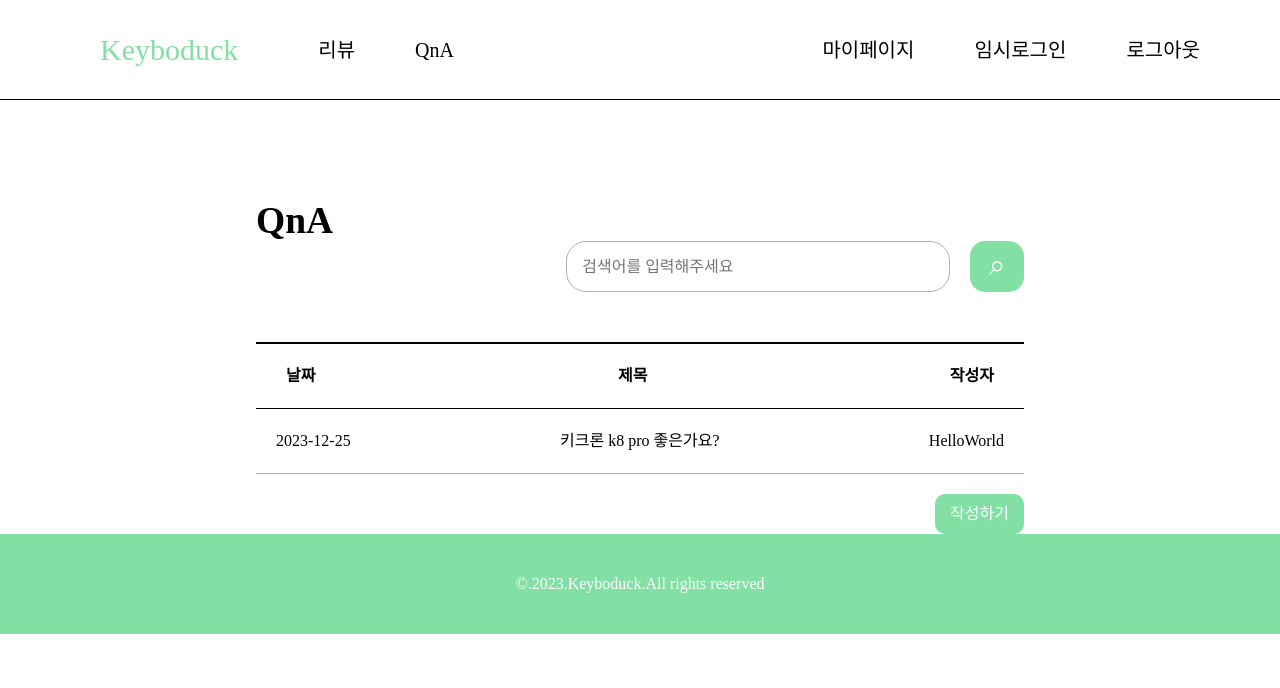
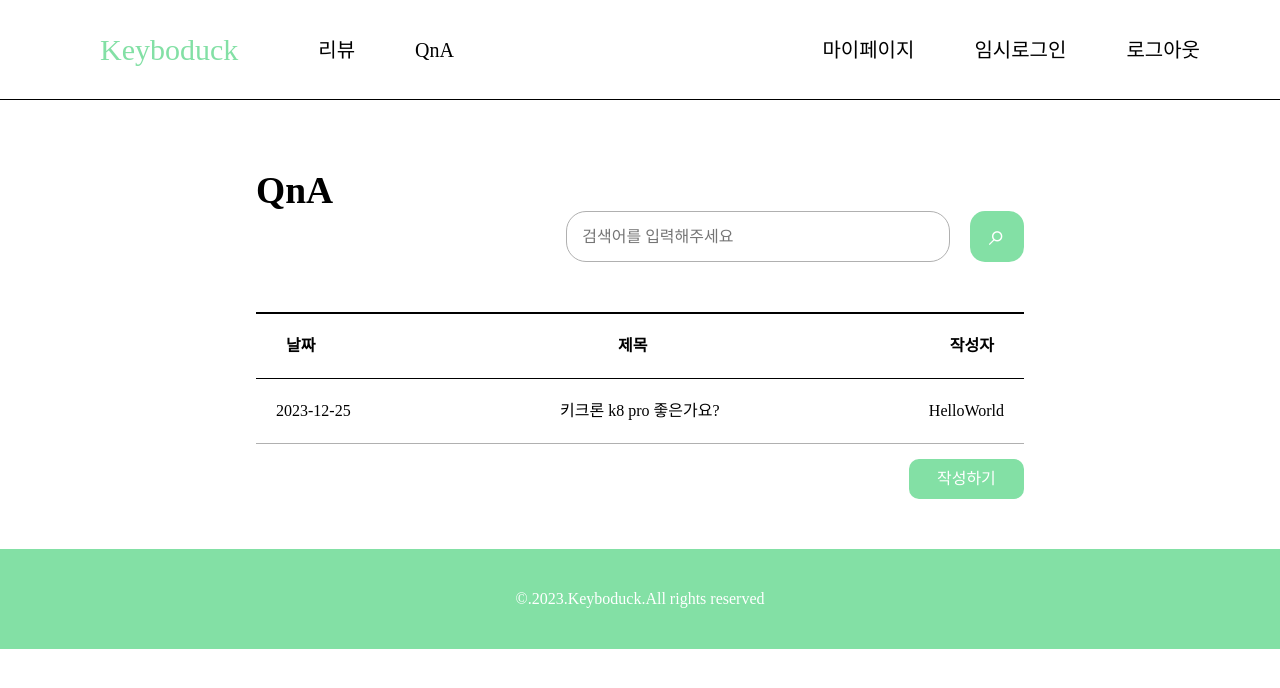
Before and after one commit to 4anghyeon/keyboduck, a Next.js app: page /question in a window 1280 px wide. Shown: the top 688 px of the page. Built offline with nearby package versions, Linux system fonts and the light colour scheme.

Commit message:
Design: QnA css 수정 (#15)

```diff
--- a/src/pages/question/index.module.css
+++ b/src/pages/question/index.module.css
@@ -6,7 +6,7 @@
   flex-direction: column;
   align-items: center;
 
-  margin-top: 100px;
+  margin-top: 70px;
 }
 .qna-title {
   width: 60%;
@@ -65,12 +65,10 @@
 }
 .qna-registration-btn {
   width: 60%;
-  display: flex;
-  justify-content: flex-end;
-  margin-top: 20px;
+  margin: 15px 0px 50px 0px;
 }
-.qna-registration-btn button {
-  width: 100%;
+.qna-registration-btn a button {
+  width: 15%;
   padding: 8px 15px;
   border: none;
   border-radius: 10px;
@@ -80,5 +78,8 @@
   cursor: pointer;
 }
 .qna-registration-btn a {
+  width: 100%;
+  display: flex;
+  justify-content: flex-end;
   text-decoration: none;
 }
--- a/src/pages/question/write/index.module.css
+++ b/src/pages/question/write/index.module.css
@@ -4,7 +4,7 @@
   display: flex;
   flex-direction: column;
   align-items: center;
-  margin-top: 100px;
+  margin-top: 70px;
 }
 .qna-write-title {
   width: 60%;
@@ -59,7 +59,7 @@
   display: flex;
   justify-content: flex-end;
 
-  margin-top: 30px;
+  margin: 30px 0px 100px 0px;
 }
 .qna-write-registration-btn button {
   width: 15%;
```
